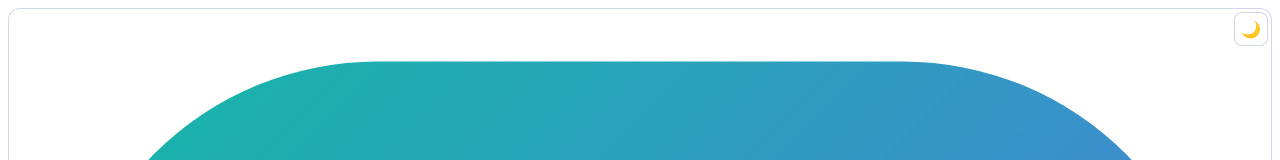
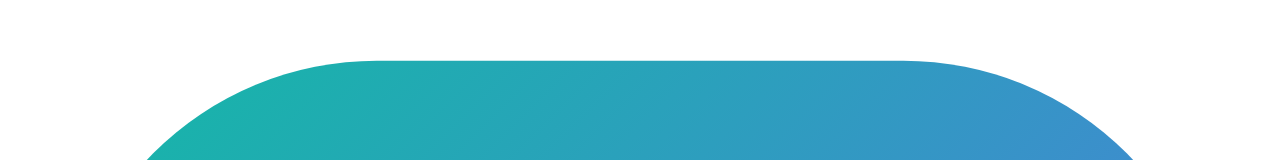
Before and after one commit to SandroGvenetadze/todo-react-app, a React (Vite) app: page / in a window 1280 px wide. Shown: the top 160 px of the page. Built offline with nearby package versions, Linux system fonts and the light colour scheme; the HTML template or start-up script is replaced by a standard one.

Commit message:
style: refine spacing and header; update index.html & styles.css

```diff
--- a/index.html
+++ b/index.html
@@ -5,82 +5,10 @@
     <link rel="icon" href="/icon.svg" />
     <meta name="viewport" content="width=device-width, initial-scale=1.0" />
     <title>My ToDo List</title>
-
-    <!-- Theme stylesheet (kept in /public so no bundler changes) -->
-    <link rel="stylesheet" href="/theme.css" />
-
     <meta name="color-scheme" content="light dark" />
-    <script>
-      // Set initial theme from localStorage or system preference
-      (function () {
-        const saved = localStorage.getItem("theme");
-        const prefersDark = window.matchMedia(
-          "(prefers-color-scheme: dark)"
-        ).matches;
-        const theme = saved || (prefersDark ? "dark" : "light");
-        document.documentElement.setAttribute("data-theme", theme);
-      })();
-    </script>
-
-    <style>
-      /* Small, unobtrusive toggle in top-right */
-      .theme-toggle {
-        position: fixed;
-        top: 12px;
-        right: 12px;
-        width: 34px;
-        height: 34px;
-        border-radius: 8px;
-        border: 1px solid var(--border, #e2e8f0);
-        background: var(--surface, #fff);
-        color: var(--text, #111);
-        font-size: 16px;
-        cursor: pointer;
-        display: grid;
-        place-items: center;
-        z-index: 1000;
-        transition: background 0.2s, color 0.2s, border-color 0.2s,
-          transform 0.12s;
-      }
-      .theme-toggle:hover {
-        transform: translateY(-1px);
-      }
-      html[data-theme="dark"] .theme-toggle {
-        background: var(--surface, #111827);
-        color: var(--text, #e5e7eb);
-        border-color: var(--border, #374151);
-      }
-    </style>
   </head>
   <body>
     <div id="root"></div>
-
-    <!-- Tiny toggle button -->
-    <button id="theme-toggle" class="theme-toggle" aria-label="Toggle theme">
-      🌙
-    </button>
-
     <script type="module" src="/src/main.tsx"></script>
-    <script>
-      // Toggle theme and persist
-      (function () {
-        const html = document.documentElement;
-        const btn = document.getElementById("theme-toggle");
-        const sync = () => {
-          const t = html.getAttribute("data-theme");
-          btn.textContent = t === "dark" ? "🌞" : "🌙";
-        };
-        btn.addEventListener("click", () => {
-          const next =
-            (html.getAttribute("data-theme") || "light") === "dark"
-              ? "light"
-              : "dark";
-          html.setAttribute("data-theme", next);
-          localStorage.setItem("theme", next);
-          sync();
-        });
-        sync();
-      })();
-    </script>
   </body>
 </html>
--- a/public/theme.css
+++ /dev/null
@@ -1,146 +0,0 @@
-/* Theme tokens — clean navy design */
-
-/* LIGHT: white with dark-blue contours */
-:root {
-  --bg: #ffffff;
-  --surface: #ffffff;
-  --text: #0a1f44; /* deep navy text */
-  --muted: #5b6e91; /* muted navy */
-  --border: #1e3a8a33; /* dark-blue 20% */
-  --accent: #1e40af; /* indigo 800 */
-  --accent-weak: rgba(30, 64, 175, 0.1);
-  --radius: 12px;
-}
-
-/* DARK: deep navy */
-:root[data-theme="dark"] {
-  --bg: #0b1220; /* near-black navy */
-  --surface: #0f1b34; /* panel/card */
-  --text: #e6eeff; /* ice blue */
-  --muted: #a2b5da;
-  --border: #22345b; /* navy border */
-  --accent: #3b82f6; /* blue 500 */
-  --accent-weak: rgba(59, 130, 246, 0.15);
-}
-
-/* Base (no layout changes) */
-html,
-body,
-#root {
-  height: 100%;
-}
-body {
-  background: var(--bg);
-  color: var(--text);
-  font-family: system-ui, -apple-system, Segoe UI, Roboto, Inter, Arial,
-    sans-serif;
-  transition: background 0.2s ease, color 0.2s ease;
-}
-
-/* Cards / toolbars / panels — subtle border, no heavy glow */
-[class*="card"],
-[class*="toolbar"],
-[class*="panel"] {
-  background: var(--surface);
-  border: 1px solid var(--border);
-  border-radius: var(--radius);
-  transition: background 0.2s, color 0.2s, border-color 0.2s;
-}
-
-/* Inputs */
-input,
-select,
-textarea {
-  color: var(--text);
-  background: var(--surface);
-  border: 1px solid var(--border);
-  border-radius: 10px;
-  outline: none;
-  transition: background 0.18s, color 0.18s, border-color 0.18s,
-    box-shadow 0.18s;
-}
-input::placeholder,
-textarea::placeholder {
-  color: var(--muted);
-}
-input:focus,
-select:focus,
-textarea:focus {
-  border-color: var(--accent);
-  box-shadow: 0 0 0 3px var(--accent-weak);
-}
-
-/* Buttons — clean hover (no neon) */
-button,
-.btn,
-[role="button"] {
-  color: var(--text);
-  background: var(--surface);
-  border: 1px solid var(--border);
-  border-radius: 10px;
-  transition: transform 0.12s ease, border-color 0.18s, background 0.18s;
-}
-button:hover,
-.btn:hover,
-[role="button"]:hover {
-  transform: translateY(-1px);
-  border-color: var(--accent);
-}
-button:active,
-.btn:active,
-[role="button"]:active {
-  transform: translateY(0);
-}
-
-/* Chips / badges */
-[class*="chip"],
-[class*="pill"],
-[class*="badge"] {
-  background: var(--surface);
-  border: 1px solid var(--border);
-  color: var(--text);
-  border-radius: 999px;
-  transition: background 0.18s, border-color 0.18s;
-}
-[class*="chip"]:hover,
-[class*="pill"]:hover,
-[class*="badge"]:hover {
-  background: var(--accent-weak);
-  border-color: var(--accent);
-}
-
-/* List row hover (very soft) */
-[class*="item"] {
-  transition: background 0.15s ease;
-}
-[class*="item"]:hover {
-  background: color-mix(in oklab, var(--surface), var(--accent) 6%);
-}
-
-/* Links underline */
-a {
-  color: inherit;
-  text-decoration: none;
-  position: relative;
-}
-a::after {
-  content: "";
-  position: absolute;
-  left: 0;
-  right: 0;
-  bottom: -2px;
-  height: 1.5px;
-  background: var(--accent);
-  transform: scaleX(0);
-  transform-origin: left;
-  transition: transform 0.18s ease;
-}
-a:hover::after {
-  transform: scaleX(1);
-}
-
-/* Thin blue scrollbars */
-* {
-  scrollbar-width: thin;
-  scrollbar-color: var(--accent) transparent;
-}
```
